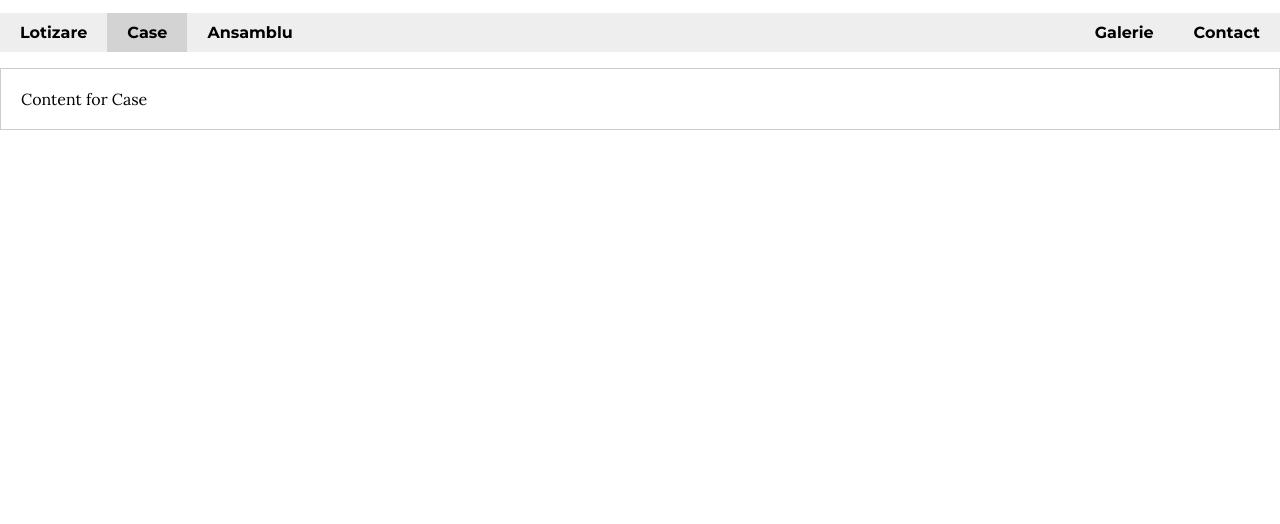
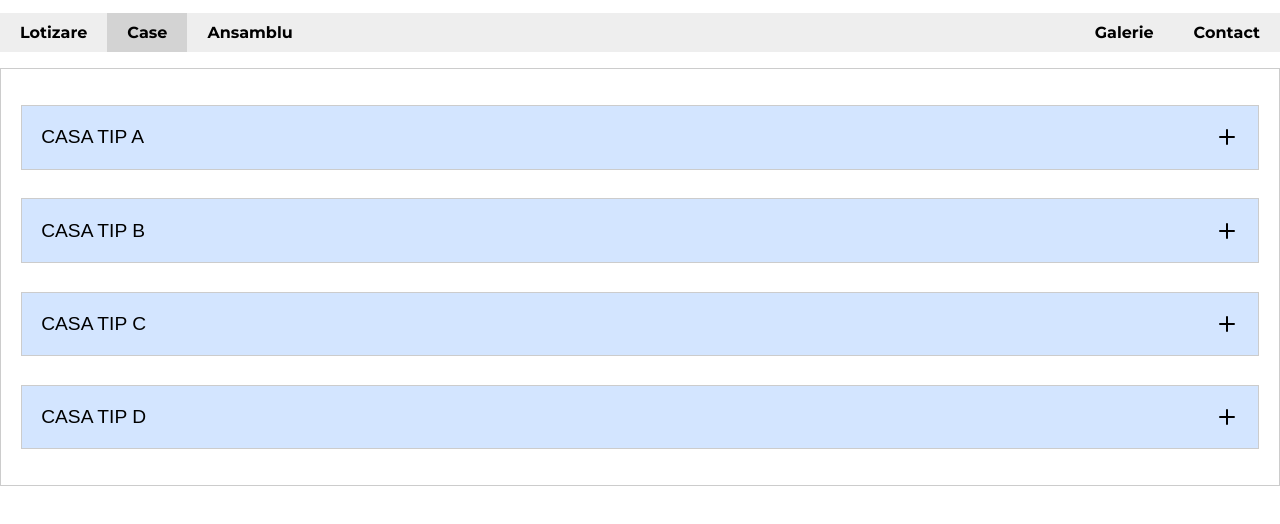
Before and after one commit to costinEEST/balotesti-39, a plain HTML site: page index.html in a window 1280 px wide. Both pictures are taken after a click on the link "Case". Shown: the part 48-572 px from the top of the page. Drawn offline with Linux system fonts and the light colour scheme.

Commit message:
collapsible regions for 'case' section

```diff
--- a/index.html
+++ b/index.html
@@ -7,82 +7,81 @@
     <meta name="robots" content="noindex,nofollow" />
     <meta name="viewport" content="width=device-width, initial-scale=1.0" />
     <title>Balotești-39</title>
-    <link rel="manifest" href="/favicon/site.webmanifest">
+    <link rel="manifest" href="/favicon/site.webmanifest" />
     <link rel="icon" href="/favicon/favicon-32x32.png" type="image/png" />
     <!-- <link rel="icon" href="/favicon/favicon.ico" sizes="32x32"> -->
     <!-- <link rel="icon" href="" type="image/svg+xml"> -->
-    <link rel="apple-touch-icon" href="/favicon/apple-touch-icon.png">
+    <link rel="apple-touch-icon" href="/favicon/apple-touch-icon.png" />
     <style>
         @font-face {
             font-display: swap;
-            font-family: 'Lora';
+            font-family: "Lora";
             font-style: normal;
             font-weight: 400;
-            src: url("fonts/lora-v35-latin-ext-regular.woff2") format('woff2');
+            src: url("fonts/lora-v35-latin-ext-regular.woff2") format("woff2");
         }
 
         @font-face {
             font-display: swap;
-            font-family: 'Lora';
+            font-family: "Lora";
             font-style: normal;
             font-weight: 700;
-            src: url("fonts/lora-v35-latin-ext-700.woff2") format('woff2');
+            src: url("fonts/lora-v35-latin-ext-700.woff2") format("woff2");
         }
 
         @font-face {
             font-display: swap;
-            font-family: 'Merriweather';
+            font-family: "Merriweather";
             font-style: normal;
             font-weight: 400;
-            src: url("fonts/merriweather-v30-latin-ext-regular.woff2") format('woff2');
+            src: url("fonts/merriweather-v30-latin-ext-regular.woff2") format("woff2");
         }
 
         @font-face {
             font-display: swap;
-            font-family: 'Merriweather';
+            font-family: "Merriweather";
             font-style: normal;
             font-weight: 700;
-            src: url("fonts/merriweather-v30-latin-ext-700.woff2") format('woff2');
+            src: url("fonts/merriweather-v30-latin-ext-700.woff2") format("woff2");
         }
 
         @font-face {
             font-display: swap;
-            font-family: 'Montserrat';
+            font-family: "Montserrat";
             font-style: normal;
             font-weight: 400;
-            src: url("fonts/montserrat-v26-latin-ext-regular.woff2") format('woff2');
+            src: url("fonts/montserrat-v26-latin-ext-regular.woff2") format("woff2");
         }
 
         @font-face {
             font-display: swap;
-            font-family: 'Montserrat';
+            font-family: "Montserrat";
             font-style: normal;
             font-weight: 700;
-            src: url("fonts/montserrat-v26-latin-ext-700.woff2") format('woff2');
-        }
-
-
-        @font-face {
-            font-display: swap;
-            font-family: 'Open Sans';
-            font-style: normal;
-            font-weight: 400;
-            src: url("fonts/open-sans-v40-latin-ext-regular.woff2") format('woff2');
+            src: url("fonts/montserrat-v26-latin-ext-700.woff2") format("woff2");
         }
 
         @font-face {
             font-display: swap;
-            font-family: 'Open Sans';
+            font-family: "Open Sans";
+            font-style: normal;
+            font-weight: 400;
+            src: url("fonts/open-sans-v40-latin-ext-regular.woff2") format("woff2");
+        }
+
+        @font-face {
+            font-display: swap;
+            font-family: "Open Sans";
             font-style: normal;
             font-weight: 700;
-            src: url("fonts/open-sans-v40-latin-ext-700.woff2") format('woff2');
+            src: url("fonts/open-sans-v40-latin-ext-700.woff2") format("woff2");
         }
 
         body,
         html {
             margin: 0;
             padding: 0;
-            font-family: 'Lora', serif;
+            font-family: "Lora", serif;
         }
 
         h1,
@@ -91,13 +90,15 @@
         h4,
         h5,
         h6 {
-            font-family: 'Montserrat', sans-serif;
+            font-family: "Montserrat", sans-serif;
         }
 
-        header h1 {
+        header {
+            h1 {
                 text-align: center;
                 font-size: 24px;
                 font-weight: 700;
+            }
         }
 
         .tabs {
@@ -107,10 +108,6 @@
             padding: 0;
             text-align: center;
             background: #eee;
-
-            /* >.tab:nth-of-type(3) {
-                margin-right: auto;
-            } */
 
             .tab {
                 &.active {
@@ -132,15 +129,15 @@
                     margin-right: unset;
                 }
             }
-        }
 
-        .tab a {
+            a {
                 display: inline-block;
                 padding: 10px 20px;
                 text-decoration: none;
                 color: black;
-            font-family: 'Montserrat', sans-serif;
+                font-family: "Montserrat", sans-serif;
                 font-weight: 700;
+            }
         }
 
         .section {
@@ -148,6 +145,66 @@
             padding: 20px;
             border: 1px solid #ccc;
             margin-top: 10px;
+        }
+
+        .accordion {
+            margin: 1em 0;
+
+            button {
+                background-color: #d3e5ff;
+                border: 1px solid #ccc;
+                padding: 1em;
+                width: 100%;
+                text-align: left;
+                font-size: 1.2em;
+                cursor: pointer;
+                display: flex;
+                justify-content: space-between;
+                align-items: center;
+
+                .plus-icon {
+                    transition: transform 0.2s;
+                }
+
+                &[aria-expanded="true"] .plus-icon {
+                    transform: rotate(45deg);
+                }
+
+                &:focus {
+                    outline: 2px solid #0053ba;
+                }
+
+                &:hover,
+                &:active {
+                    background-color: #c3d4f2;
+                }
+            }
+
+            .panel {
+                max-height: 0;
+                overflow: hidden;
+                transition: max-height 0.2s ease-out, margin 0.2s ease-out;
+                margin: 0 1em;
+
+                &.show {
+                    max-height: 300px;
+                    margin: 1em;
+                }
+
+                .content {
+                    display: flex;
+                    justify-content: space-between;
+                    align-items: center;
+
+                    img {
+                        width: 100px;
+                    }
+                }
+
+                &+button {
+                    margin-top: 1.5em;
+                }
+            }
         }
     </style>
 </head>
@@ -167,7 +224,65 @@
     </nav>
     <main class="content">
         <section id="lotizare" class="section">Content for Lotizare</section>
-        <section id="case" class="section">Content for Case</section>
+        <section id="case" class="section">
+            <div class="accordion">
+                <button aria-expanded="false" aria-controls="casa-a" id="casa-a-button">
+                    CASA TIP A
+                    <svg xmlns="http://www.w3.org/2000/svg" width="24" height="24" fill="none" class="plus-icon">
+                        <path stroke="#000" stroke-linecap="round" stroke-linejoin="round" stroke-width="2"
+                            d="M12 5v14m-7-7h14" />
+                    </svg>
+                </button>
+                <div id="casa-a" class="panel" role="region" aria-labelledby="casa-a-button">
+                    <div class="content">
+                        <img src="./images/house.svg" alt="House type A" />
+                        <a href="http://www.muzee-valcea.ro/buridava/B8_37.godea.pdf" download>download PDF</a>
+                    </div>
+                </div>
+
+                <button aria-expanded="false" aria-controls="casa-b" id="casa-b-button">
+                    CASA TIP B
+                    <svg xmlns="http://www.w3.org/2000/svg" width="24" height="24" fill="none" class="plus-icon">
+                        <path stroke="#000" stroke-linecap="round" stroke-linejoin="round" stroke-width="2"
+                            d="M12 5v14m-7-7h14" />
+                    </svg>
+                </button>
+                <div id="casa-b" class="panel" role="region" aria-labelledby="casa-b-button">
+                    <div class="content">
+                        <img src="./images/house.svg" alt="House type B" />
+                        <a href="http://www.muzee-valcea.ro/buridava/B8_37.godea.pdf" download>download PDF</a>
+                    </div>
+                </div>
+
+                <button aria-expanded="false" aria-controls="casa-c" id="casa-c-button">
+                    CASA TIP C
+                    <svg xmlns="http://www.w3.org/2000/svg" width="24" height="24" fill="none" class="plus-icon">
+                        <path stroke="#000" stroke-linecap="round" stroke-linejoin="round" stroke-width="2"
+                            d="M12 5v14m-7-7h14" />
+                    </svg>
+                </button>
+                <div id="casa-c" class="panel" role="region" aria-labelledby="casa-c-button">
+                    <div class="content">
+                        <img src="./images/house.svg" alt="House type C" />
+                        <a href="http://www.muzee-valcea.ro/buridava/B8_37.godea.pdf" download>download PDF</a>
+                    </div>
+                </div>
+
+                <button aria-expanded="false" aria-controls="casa-d" id="casa-d-button">
+                    CASA TIP D
+                    <svg xmlns="http://www.w3.org/2000/svg" width="24" height="24" fill="none" class="plus-icon">
+                        <path stroke="#000" stroke-linecap="round" stroke-linejoin="round" stroke-width="2"
+                            d="M12 5v14m-7-7h14" />
+                    </svg>
+                </button>
+                <div id="casa-d" class="panel" role="region" aria-labelledby="casa-d-button">
+                    <div class="content">
+                        <img src="./images/house.svg" alt="House type D" />
+                        <a href="http://www.muzee-valcea.ro/buridava/B8_37.godea.pdf" download>download PDF</a>
+                    </div>
+                </div>
+            </div>
+        </section>
         <section id="ansamblu" class="section">Content for Ansamblu</section>
         <section id="galerie" class="section">Content for Galerie</section>
         <section id="contact" class="section">Content for Contact</section>
@@ -176,17 +291,21 @@
         document.querySelector("nav .tabs").addEventListener("click", (e) => {
             if (e.target && e.target.nodeName === "A") {
                 // e.preventDefault();
-                const currentActiveTab = document.querySelector('.tabs .active');
+                const currentActiveTab = document.querySelector(".tabs .active");
                 const targetId = e.target.getAttribute("href").slice(1);
 
                 if (currentActiveTab) {
-                    currentActiveTab.classList.remove('active');
+                    currentActiveTab.classList.remove("active");
                 }
 
-                e.target.parentNode.classList.add('active');
+                e.target.parentNode.classList.add("active");
 
                 document.querySelectorAll("main .section").forEach((section) => {
-                    console.log({ targetId, sectionID: section.id, targetIdHasActiveClass: e.target.parentNode.classList })
+                    console.log({
+                        targetId,
+                        sectionID: section.id,
+                        targetIdHasActiveClass: e.target.parentNode.classList,
+                    });
                     if (section.id === targetId) {
                         section.style.display = "block";
                     } else {
@@ -195,6 +314,24 @@
                 });
             }
         });
+
+        document.querySelector(".accordion").addEventListener("click", (e) => {
+            if (
+                e.target &&
+                (e.target.nodeName === "BUTTON" || e.target.closest("button"))
+            ) {
+                const button = e.target.closest("button");
+                const panel = button.nextElementSibling;
+
+                if (button.getAttribute("aria-expanded") === "true") {
+                    button.setAttribute("aria-expanded", "false");
+                    panel.classList.remove("show");
+                } else {
+                    button.setAttribute("aria-expanded", "true");
+                    panel.classList.add("show");
+                }
+            }
+        });
     </script>
 </body>
 
```
Also changed, not shown: images/house.svg (added), 1 other file. Lines whose indentation alone changed are shown as unchanged.
